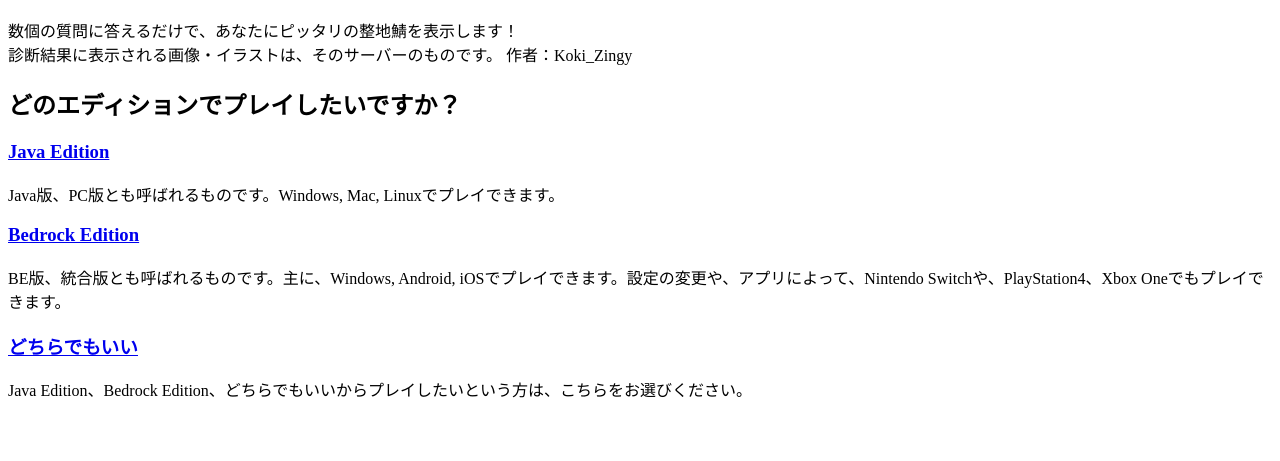
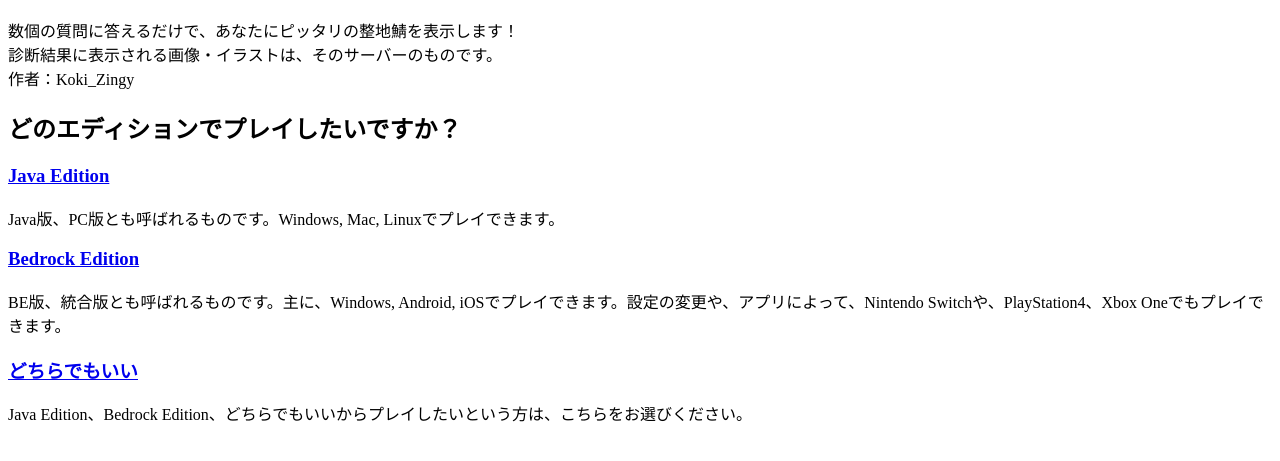
Before and after one commit to KokiZingy/Seichi_Server_Diagnosis, a plain HTML site: page index.html in a window 1280 px wide. Shown: the part 75-536 px from the top of the page. Drawn offline with Linux system fonts and the light colour scheme.

Commit message:
Update index.html

```diff
--- a/index.html
+++ b/index.html
@@ -11,7 +11,7 @@
    <h1> 整地鯖診断</h1>
    <p>
       数個の質問に答えるだけで、あなたにピッタリの整地鯖を表示します！<br>
-      診断結果に表示される画像・イラストは、そのサーバーのものです。
+      診断結果に表示される画像・イラストは、そのサーバーのものです。<br>
       作者：Koki_Zingy
    </p>
    <h2>どのエディションでプレイしたいですか？</h2>
```
